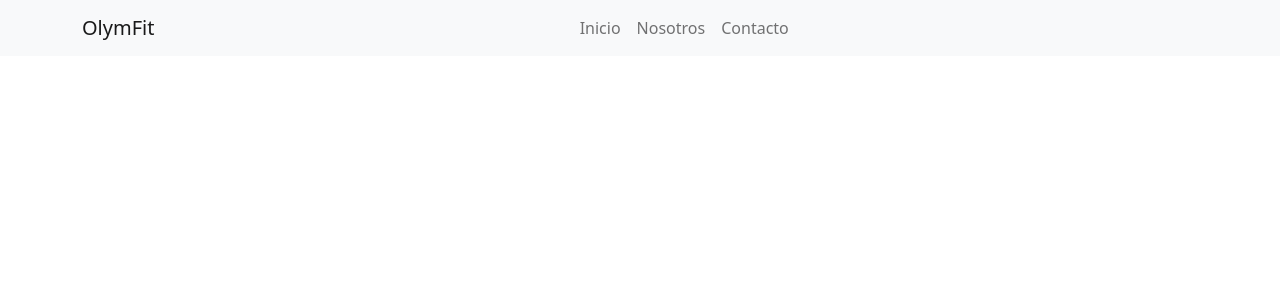
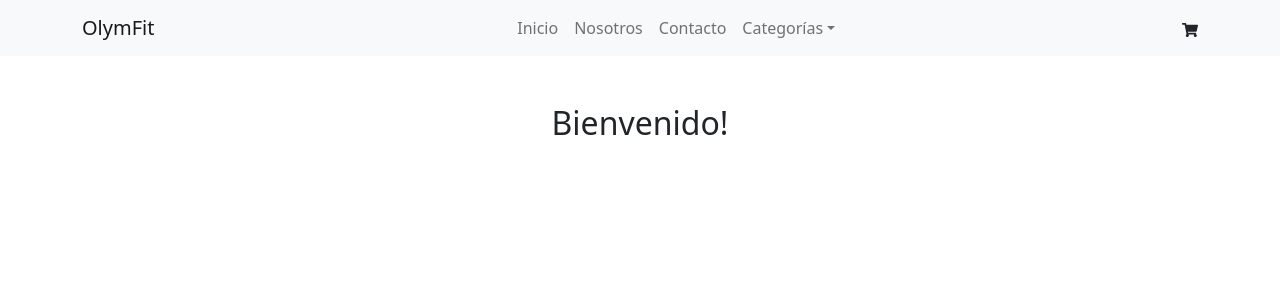
Before and after one commit to N-A-C-H-O/Olymfit-Ecommerce, a React (Create React App) app: page / in a window 1280 px wide. Shown: the top 300 px of the page. Built offline with nearby package versions, Linux system fonts and the light colour scheme.

Commit message:
Agregando carrito y greeting

```diff
--- a/package.json
+++ b/package.json
@@ -10,6 +10,7 @@
     "react": "^18.2.0",
     "react-bootstrap": "^2.5.0",
     "react-dom": "^18.2.0",
+    "react-icons": "^4.4.0",
     "react-scripts": "5.0.1",
     "web-vitals": "^2.1.4"
   },
--- a/src/App.js
+++ b/src/App.js
@@ -1,10 +1,12 @@
 import './App.css';
-import NavbarComp from './components/Navbar/Navbar'
+import { ItemListContainer } from './components/ItemListContainer/ItemListContainer';
+import { NavbarComp } from './components/Navbar/Navbar';
 
 function App() {
   return (
     <div className="App">
       <NavbarComp></NavbarComp>
+      <ItemListContainer greeting= "Bienvenido!"/>
     </div>
   );
 }
--- /dev/null
+++ b/src/components/CartWidget/CartWidget.jsx
@@ -0,0 +1,7 @@
+import { FaShoppingCart } from 'react-icons/fa';
+
+export const CartWidget = () => {
+    return (
+        <i><FaShoppingCart/></i>
+    )
+}
--- /dev/null
+++ b/src/components/ItemListContainer/ItemListContainer.css
@@ -0,0 +1,3 @@
+.greenting {
+
+}
--- /dev/null
+++ b/src/components/ItemListContainer/ItemListContainer.jsx
@@ -0,0 +1,5 @@
+export const ItemListContainer = (props) => {
+    return (
+        <h2 className="greeting text-center mt-5">{ props.greeting }</h2>
+    )
+}
--- a/src/components/Navbar/Navbar.jsx
+++ b/src/components/Navbar/Navbar.jsx
@@ -2,8 +2,10 @@ import './Navbar.css';
 import Container from 'react-bootstrap/Container';
 import Nav from 'react-bootstrap/Nav';
 import Navbar from 'react-bootstrap/Navbar';
+import NavDropdown from 'react-bootstrap/NavDropdown';
+import { CartWidget } from '../CartWidget/CartWidget';
 
-function NavbarComp(){
+export const NavbarComp = () => {
     return(
         <Navbar bg="light" expand="lg">
             <Container>
@@ -14,11 +16,18 @@ function NavbarComp(){
                         <Nav.Link href="#home">Inicio</Nav.Link>
                         <Nav.Link href="#link">Nosotros</Nav.Link>
                         <Nav.Link href="#link">Contacto</Nav.Link>
+                        <NavDropdown title="Categorías" id="basic-nav-dropdown">
+                            <NavDropdown.Item href="#action/3.1">Camisetas</NavDropdown.Item>
+                            <NavDropdown.Item href="#action/3.2">Camperas</NavDropdown.Item>
+                            <NavDropdown.Item href="#action/3.3"></NavDropdown.Item>
+                            <NavDropdown.Item href="#action/3.4">Accesorios</NavDropdown.Item>
+                        </NavDropdown>
                     </Nav>
                 </Navbar.Collapse>
+                <div className="container-cart">
+                    <CartWidget />
+                </div>
             </Container>
         </Navbar>
     )
 }
-
-export default NavbarComp;
```
Also changed, not shown: 1 other file (tests, documents, lock files or other folders).
